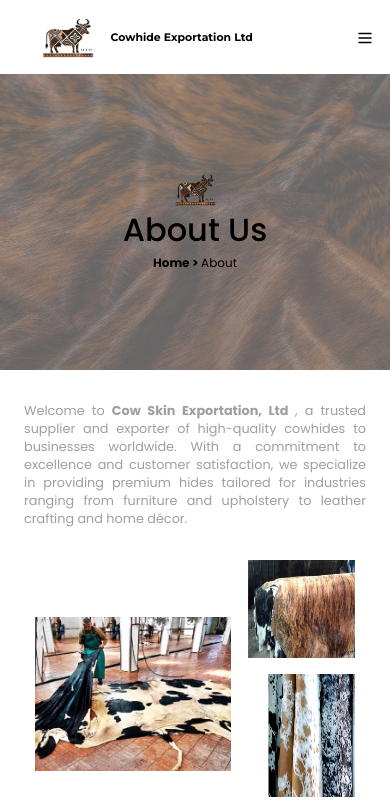
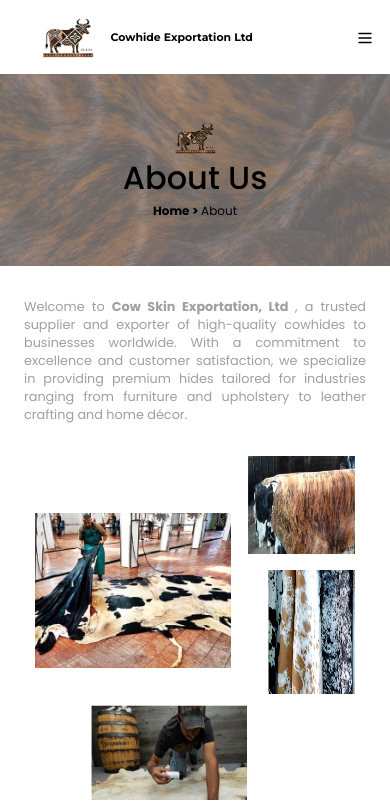
Before and after one commit to DEGEN101/cow-hide-exportation-website, a React (Create React App) app: page /#/about in a window 390 px wide. Shown: the top 806 px of the page. Built offline with nearby package versions, Linux system fonts and the light colour scheme.

Commit message:
Added max height to title card component

```diff
--- a/src/Components/TitleCard/TitleCard.css
+++ b/src/Components/TitleCard/TitleCard.css
@@ -10,9 +10,15 @@
 .title-card-container .image-container {
     overflow: hidden;
     width: 100%;
-    height: 35vh;
+    max-height: 15em;
 
     background-color: rgba(200, 200, 200, 1);
+}
+
+@media (max-width: 40em) {
+    .title-card-container .image-container {
+        max-height: 12em;
+    }
 }
 
 .title-card-container .image-container img {
```
